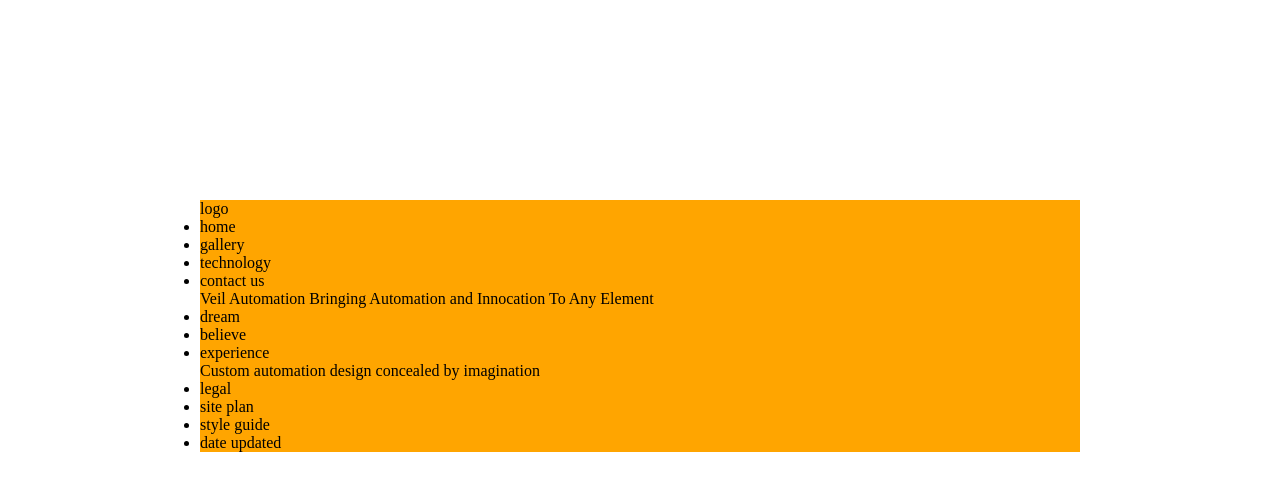
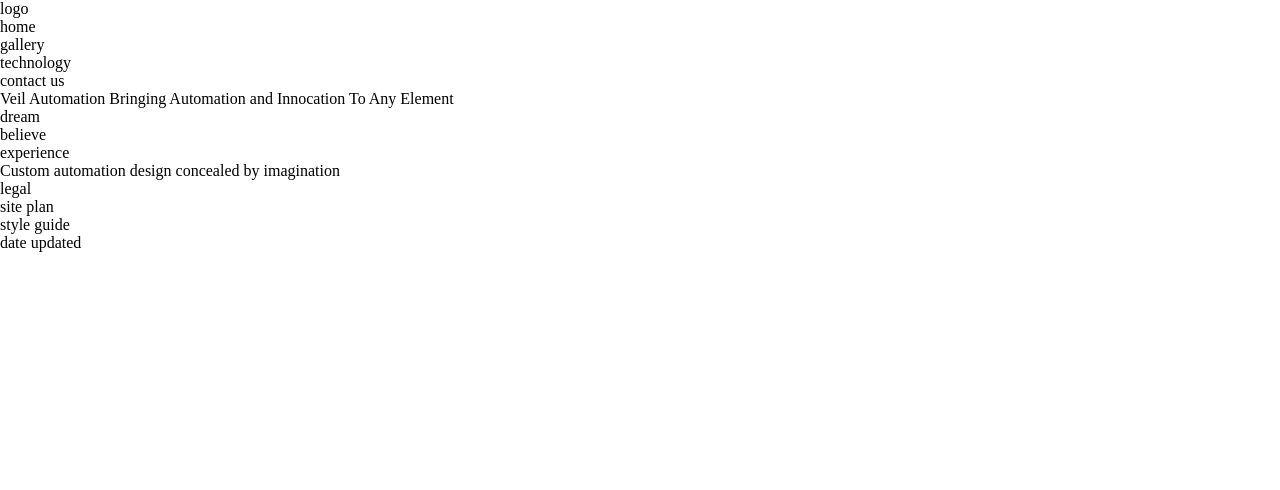
Before and after one commit to tylerflint/dean-example, a plain HTML site: page index.html in a window 1280 px wide. Drawn offline with Linux system fonts and the light colour scheme.

Commit message:
setting default list policy

```diff
--- a/style.css
+++ b/style.css
@@ -1,4 +1,6 @@
-*       {margin:0px; padding:0px; background:none; outline:none; border:none;}
-/*body    {margin:0px; padding:0px;}*/
 
-.wrapper  {position: relative; margin: 200px; background: orange;}
+*         {margin:0px; padding:0px; background:none; outline:none; border:none;}
+body      {margin:0px; padding:0px;}
+ul li     {list-style-type: none;}
+
+.wrapper  {position: relative;}
```
